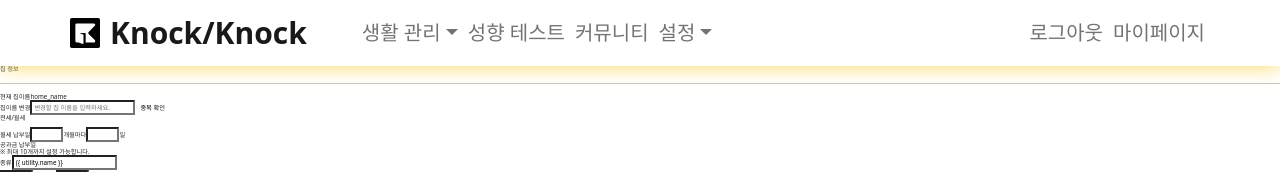
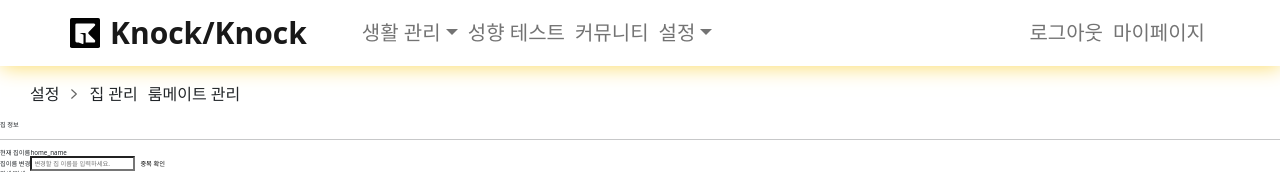
Before and after one commit to piro16knockknock/knockknock_react, a React (Create React App) app: page /setting/myhome_detail in a window 1280 px wide. Shown: the top 172 px of the page. Built offline with nearby package versions, Linux system fonts and the light colour scheme; a web font is replaced by a local one.

Commit message:
[FEAT] Side Menu

```diff
--- /dev/null
+++ b/src/components/layout/side-menu.jsx
@@ -0,0 +1,34 @@
+import { ICONS } from "lib/assets";
+import styles from "styles/layout/side-menu.module.css";
+import React from "react";
+import { useLocation, useNavigate } from "react-router-dom";
+
+const SideMenu = ({ largeCate, smallCates }) => {
+  const location = useLocation();
+  const navigate = useNavigate();
+  return (
+    <nav className={styles[`nav`]}>
+      <li>{largeCate}</li>
+      {smallCates.length !== 0 && (
+        <img
+          width={10}
+          height={10}
+          src={ICONS.SIDE_LEFT_ARROW}
+          alt="left arrow"
+        />
+      )}
+      {smallCates.map((v, i) => {
+        return (
+          <li
+            onClick={() => navigate(`${v.path}`)}
+            className={location.pathname === `${v.path}` && styles[`highlight`]}
+          >
+            {v.label}
+          </li>
+        );
+      })}
+    </nav>
+  );
+};
+
+export default SideMenu;
--- a/src/lib/assets.js
+++ b/src/lib/assets.js
@@ -8,6 +8,7 @@ const getImagesPath = (path) =>{
 
 export const ICONS = {
     LOGO: getIconsPath('logo_box_b.svg'),
+    SIDE_LEFT_ARROW: getIconsPath('side_left_arrow.svg'),
     LEFT_ARROW: getIconsPath('left_arrow.svg'),
     RIGHT_ARROW: getIconsPath('right_arrow.svg'),
     SMALL_LOGO: getIconsPath('logo.svg'),
--- /dev/null
+++ b/src/lib/side-menu-routes.js
@@ -0,0 +1,27 @@
+export const setting = {
+    largeCate: "설정",
+    smallCates: [
+      { label: "집 관리", path: "/setting/myhome_detail" },
+      { label: "룸메이트 관리", path: "/setting/roommate_list" },
+    ],
+  };
+
+
+  export const calendar = {
+    largeCate: "생활관리",
+    smallCates: [
+      { label: "캘린더", path: "/home" },
+      { label: "생활수칙", path: "/home/living_rule" },
+      { label: "가이드라인", path: "/home/guideline" },
+    ],
+  };
+
+  export const myPage ={
+    largeCate:"마이페이지",
+    smallCates: []
+  }
+
+  export const community ={
+    largeCate:"커뮤니티",
+    smallCates: []
+  }
--- a/src/pages/mypage/mypage.jsx
+++ b/src/pages/mypage/mypage.jsx
@@ -1,10 +1,14 @@
 import React from "react";
 import MyPageSide from "./mypage_side";
+import SideMenu from "components/layout/side-menu";
+import { myPage } from "lib/side-menu-routes";
+
 import styles from "styles/mypage/mypage.module.css";
 const MyPage = (props) => {
   return (
+    <>
+      <SideMenu {...myPage} />
       <section>
-      {/* 아니 이클래스 어딨는지 모르겠네 */}
         <div className="side-nav">
           <ul className="d-flex">
             <li style={{ marginLeft: "3rem" }}>마이페이지</li>
@@ -14,6 +18,7 @@ const MyPage = (props) => {
           <MyPageSide />
         </div>
       </section>
+    </>
   );
 };
 
--- a/src/pages/setting/myhome_detail.jsx
+++ b/src/pages/setting/myhome_detail.jsx
@@ -1,7 +1,10 @@
 import React from "react";
-
+import SideMenu from "components/layout/side-menu";
+import { setting } from "lib/side-menu-routes";
 const MyHomeDetail = (props) => {
   return (
+    <>
+      <SideMenu {...setting} />
       <section class="myhome-detail">
         <div>
           <div class="myhome-info">
@@ -262,6 +265,7 @@ const MyHomeDetail = (props) => {
           </div>
         </div>
       </section>
+    </>
   );
 };
 
--- a/src/pages/setting/roommate_list.jsx
+++ b/src/pages/setting/roommate_list.jsx
@@ -3,10 +3,14 @@ import { ICONS } from "lib/assets";
 import { roommateList } from "lib/dummy_roommate";
 import styles from "styles/setting/roommate_list.module.css";
 import ModalBtn from "components/setting/modal-btn";
+import SideMenu from "components/layout/side-menu";
+import { setting } from "lib/side-menu-routes";
 const RoommateList = (props) => {
   const carouselRef = useRef();
   const handleLeft = () => {};
   return (
+    <>
+      <SideMenu {...setting} />
       <section className={styles[`container`]}>
         <h1 className={styles[`title`]}>룸메이트 관리</h1>
         <div>
@@ -39,6 +43,7 @@ const RoommateList = (props) => {
           </button>
         </div>
       </section>
+    </>
   );
 };
 
--- /dev/null
+++ b/src/styles/layout/side-menu.module.css
@@ -0,0 +1,23 @@
+@value knockGreen from "styles/colors.css";
+
+.nav {
+  display: flex;
+  align-items: center;
+  padding: 2rem 3rem;
+  font-size: 1.6rem;
+}
+
+.nav li {
+  margin-right: 1rem;
+}
+.nav img {
+  margin-right: 1rem;
+}
+
+.highlight {
+  color: knockGreen;
+}
+
+.nav li:not(:first-child):hover {
+  cursor: pointer;
+}
```
Also changed, not shown: src/pages/setting/pie_chart.js (deleted, +0 -21 lines), public/icons/side_left_arrow.svg (added). Lines whose indentation alone changed are shown as unchanged.
